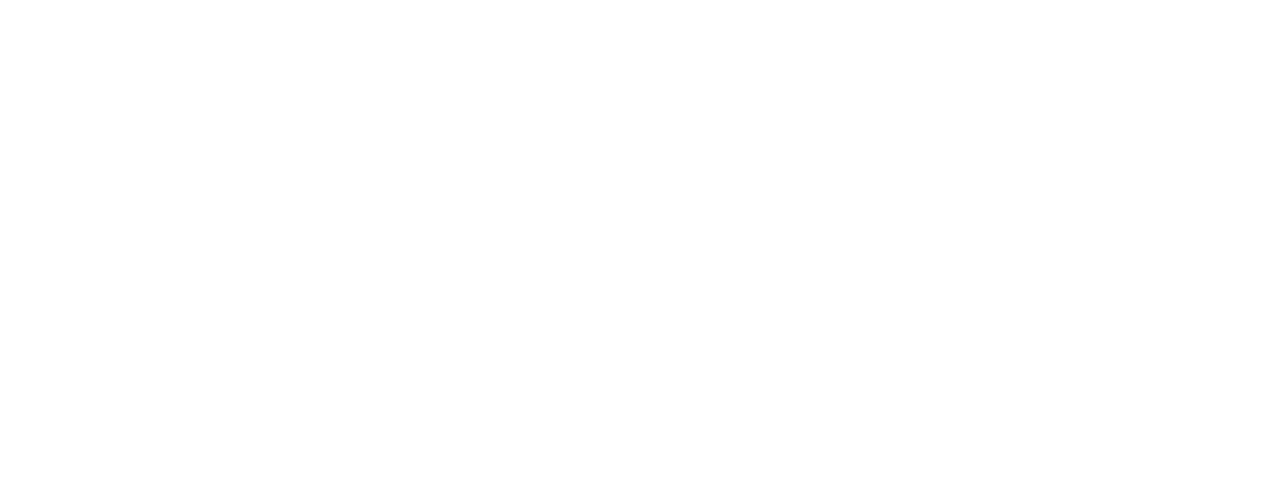
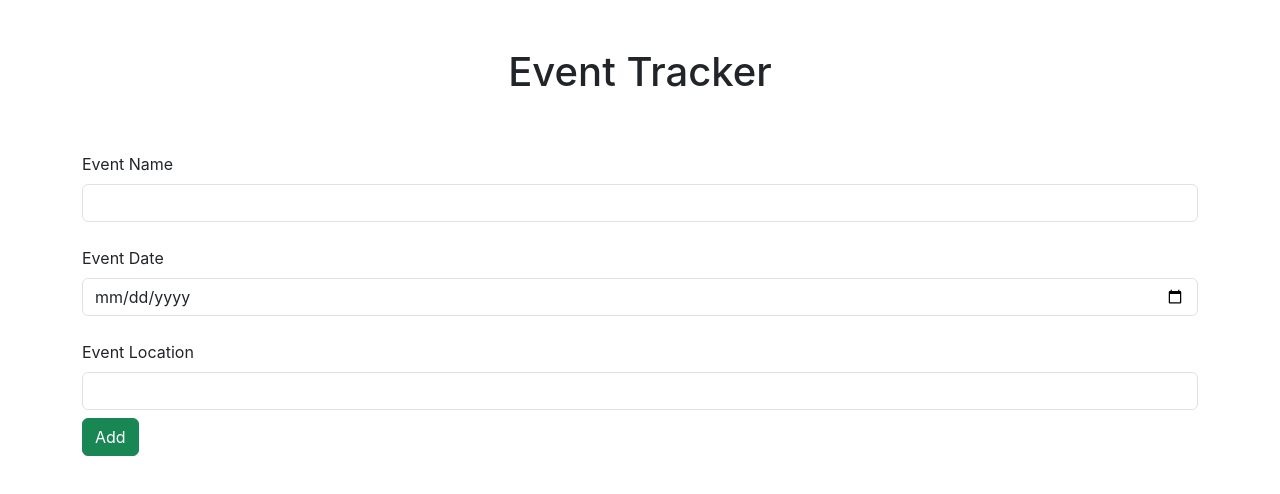
Before and after one commit to LedioDylgjeri/Event-Tracker, a React (Create React App) app in the folder client/: page / in a window 1280 px wide. Shown: the top 494 px of the page. Built offline with nearby package versions, Linux system fonts and the light colour scheme.

Commit message:
add event input functionality

```diff
--- a/client/public/index.html
+++ b/client/public/index.html
@@ -15,6 +15,9 @@
       user's mobile device or desktop. See https://developers.google.com/web/fundamentals/web-app-manifest/
     -->
     <link rel="manifest" href="%PUBLIC_URL%/manifest.json" />
+    <link href="https://cdn.jsdelivr.net/npm/bootstrap@5.3.0-alpha1/dist/css/bootstrap.min.css" rel="stylesheet"
+      integrity="sha384-GLhlTQ8iRABdZLl6O3oVMWSktQOp6b7In1Zl3/Jr59b6EGGoI1aFkw7cmDA6j6gD" crossorigin="anonymous">
+    <script dfere src="https://cdn.jsdelivr.net/npm/bootstrap@5.3.0-alpha1/dist/js/bootstrap.bundle.min.js" integrity="sha384-w76AqPfDkMBDXo30jS1Sgez6pr3x5MlQ1ZAGC+nuZB+EYdgRZgiwxhTBTkF7CXvN" crossorigin="anonymous"></script>
     <!--
       Notice the use of %PUBLIC_URL% in the tags above.
       It will be replaced with the URL of the `public` folder during the build.
@@ -24,7 +27,7 @@
       work correctly both with client-side routing and a non-root public URL.
       Learn how to configure a non-root public URL by running `npm run build`.
     -->
-    <title>React App</title>
+    <title>Event Tracker</title>
   </head>
   <body>
     <noscript>You need to enable JavaScript to run this app.</noscript>
--- a/client/src/App.js
+++ b/client/src/App.js
@@ -1,10 +1,18 @@
 import React, {Fragment} from 'react';
 import './App.css';
 
+// components
+import InputEvent from './Components/InputEvent';
+
 function App() {
   return (
-    <Fragment></Fragment>
+    <Fragment>
+      <div className="container">
+        <InputEvent />
+      </div>
+    </Fragment>
   )
 }
 
+
 export default App;
--- /dev/null
+++ b/client/src/Components/InputEvent.jsx
@@ -0,0 +1,70 @@
+import React, {Fragment, useState, useRef} from 'react'
+
+const InputEvent = () => {
+
+  let newDate = new Date().toLocaleDateString();
+
+  const [name, setName] = useState('')
+  const [date, setDate] = useState(newDate)
+  const [location, setLocation] = useState('')
+
+  const onSubmitForm = async (e) => {
+    e.preventDefault()
+    try {
+      const body = {name, date, location }
+      const response = await fetch('http://localhost:5001/event', {
+        method: 'POST',
+        headers: {'Content-Type': 'application/json'},
+        body: JSON.stringify(body)
+      })
+      console.log(response);
+    } catch (err) {
+      console.error(err.message)
+    }
+  }
+
+  console.log(date);
+
+  return (
+    <Fragment>
+      <h1 className="text-center mt-5">Event Tracker</h1>
+      <form onSubmit={onSubmitForm}>
+        <label for="event-input" className="form-label mt-5">
+          Event Name
+        </label>
+        <input
+          type="text"
+          className="form-control"
+          id="event-input"
+          value={name}
+          onChange={(e) => setName(e.target.value)}
+        />
+        <label for="event-date" className="form-label mt-4">
+          Event Date
+        </label>
+        <input
+          type="date"
+          className="form-control"
+          placeholder='yyyy-mm-dd'
+          id="event-date"
+          value={date}
+          onChange={(e) => setDate(e.target.value)}
+        />
+        <label for="event-location" className="form-label mt-4">
+          Event Location
+        </label>
+        <input
+          type="text"
+          className="form-control"
+          id="location-location"
+          value={location}
+          onChange={(e) => setLocation(e.target.value)}
+        />
+        <button className="btn btn-success mt-2">Add</button>
+      </form>
+    </Fragment>
+  );
+}
+
+
+export default InputEvent
```
Also changed, not shown: client/src/Components/EditEvent.jsx (added), client/src/Components/ListEvent.jsx (added).
